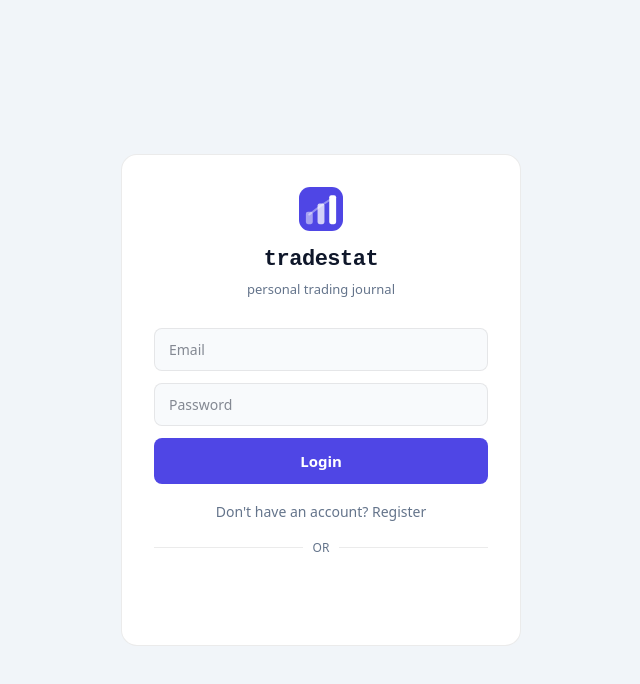
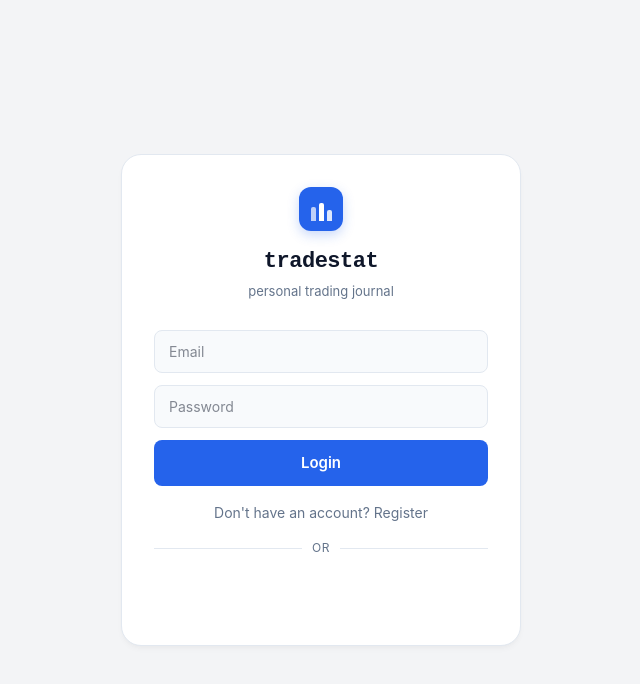
Before and after one commit to nvekay/tradeapp, a React (Vite) app in the folder frontend/: page /login in a window 1280 px wide. Shown: the top 684 px of the page, without its empty margins (319-959 px from the left). Built offline with nearby package versions, Linux system fonts and the light colour scheme; no server answers.

Commit message:
design: apply Figma tokens — Inter+JetBrains Mono, blue primary, semantic red/green, new sidebar

```diff
--- a/frontend/src/index.css
+++ b/frontend/src/index.css
@@ -1,17 +1,24 @@
 @import "tailwindcss";
-@import url('https://fonts.googleapis.com/css2?family=Space+Mono:wght@400;700&family=Geist:wght@300;400;500;600&display=swap');
+@import url("https://fonts.googleapis.com/css2?family=Inter:wght@400;500;600;700&family=JetBrains+Mono:wght@400;500;600;700&display=swap");
+
+@theme {
+  --font-sans: "Inter", sans-serif;
+  --font-mono: "JetBrains Mono", monospace;
+}
 
 * { box-sizing: border-box; }
 
 body {
   margin: 0;
-  background: #f1f5f9;
-  color: #0f172a;
-  font-family: 'Geist', 'DM Sans', system-ui, sans-serif;
-  font-size: 15px;
+  background: #F3F4F6;
+  color: #0F172A;
+  font-family: "Inter", sans-serif;
+  font-size: 14px;
+  -webkit-font-smoothing: antialiased;
+  -moz-osx-font-smoothing: grayscale;
 }
 
-.font-mono { font-family: 'Space Mono', monospace !important; }
+.font-mono { font-family: "JetBrains Mono", monospace !important; }
 
 .recharts-wrapper, .recharts-wrapper * { outline: none !important; }
 
@@ -19,3 +26,8 @@ body {
   from { opacity: 0; transform: translateY(-8px); }
   to   { opacity: 1; transform: translateY(0); }
 }
+
+::-webkit-scrollbar { width: 6px; height: 6px; }
+::-webkit-scrollbar-track { background: transparent; }
+::-webkit-scrollbar-thumb { background: #CBD5E1; border-radius: 4px; }
+::-webkit-scrollbar-thumb:hover { background: #94A3B8; }
--- a/frontend/src/pages/AddTrade.tsx
+++ b/frontend/src/pages/AddTrade.tsx
@@ -13,12 +13,12 @@ function toLocalInput(d: Date): string {
 }
 
 const C = {
-  card: '#ffffff', item: '#f8fafc', border: 'rgba(0,0,0,0.08)',
-  text: '#0f172a', muted: '#64748b', dim: '#94a3b8',
-  green: '#10b981', red: '#f97316', yellow: '#f59e0b', purple: '#6366f1', blue: '#3b82f6',
-  purpleBtn: '#4f46e5', orange: '#f97316'
+  card: '#ffffff', item: '#F8FAFC', border: '#E2E8F0',
+  text: '#0F172A', muted: '#64748B', dim: '#94A3B8',
+  green: '#059669', red: '#DC2626', yellow: '#D97706', purple: '#2563EB', blue: '#2563EB',
+  purpleBtn: '#2563EB', orange: '#DC2626'
 }
-const mono: React.CSSProperties = { fontFamily: "'Space Mono', monospace" }
+const mono: React.CSSProperties = { fontFamily: "'JetBrains Mono', monospace" }
 
 const field: React.CSSProperties = {
   background: C.item, border: `1px solid ${C.border}`, borderRadius: 8,
@@ -27,7 +27,7 @@ const field: React.CSSProperties = {
 }
 
 function Label({ children }: { children: React.ReactNode }) {
-  return <div style={{ fontSize: 12, color: C.muted, textTransform: 'uppercase', letterSpacing: '0.6px', marginBottom: 8 }}>{children}</div>
+  return <div style={{ fontSize: 11, color: C.muted, textTransform: 'uppercase', letterSpacing: '0.08em', fontWeight: 600, marginBottom: 8 }}>{children}</div>
 }
 
 export default function AddTrade() {
@@ -123,16 +123,16 @@ export default function AddTrade() {
           <div>
             <Label>Direction</Label>
             <Toggle value={direction} onChange={setDir} opts={[
-              { v: 'long'  as Direction, label: '▲ Long',  color: C.green,  bg: 'rgba(61,255,160,0.15)' },
-              { v: 'short' as Direction, label: '▼ Short', color: C.red,    bg: 'rgba(249,115,22,0.15)' },
+              { v: 'long'  as Direction, label: '▲ Long',  color: C.green, bg: '#F0FDF4' },
+              { v: 'short' as Direction, label: '▼ Short', color: C.red,   bg: '#FEF2F2' },
             ]} />
           </div>
           <div>
             <Label>Result</Label>
             <Toggle value={result} onChange={setResult} opts={[
-              { v: 'take' as TradeResult, label: 'Take', color: C.green,  bg: 'rgba(61,255,160,0.15)' },
-              { v: 'stop' as TradeResult, label: 'Stop', color: C.red,    bg: 'rgba(249,115,22,0.15)' },
-              { v: 'b/e'  as TradeResult, label: 'B/E',  color: C.yellow, bg: 'rgba(255,209,102,0.15)' },
+              { v: 'take' as TradeResult, label: 'Take', color: C.green,  bg: '#F0FDF4' },
+              { v: 'stop' as TradeResult, label: 'Stop', color: C.red,    bg: '#FEF2F2' },
+              { v: 'b/e'  as TradeResult, label: 'B/E',  color: C.yellow, bg: '#FFFBEB' },
             ]} />
           </div>
         </div>
@@ -141,9 +141,9 @@ export default function AddTrade() {
           <Label>Direction type</Label>
           <div style={{ display: 'flex', borderRadius: 8, overflow: 'hidden', border: `1px solid ${C.border}` }}>
             {([
-              { v: null,            label: '—',            color: C.muted,   bg: C.item },
-              { v: 'trend',         label: '↗ Trend',      color: C.green,   bg: 'rgba(61,255,160,0.15)' },
-              { v: 'countertrend',  label: '↙ Counter',    color: C.yellow,  bg: 'rgba(255,209,102,0.15)' },
+              { v: null,            label: '—',            color: C.muted,  bg: C.item },
+              { v: 'trend',         label: '↗ Trend',      color: C.green,  bg: '#F0FDF4' },
+              { v: 'countertrend',  label: '↙ Counter',    color: C.yellow, bg: '#FFFBEB' },
             ] as { v: TradeType | null; label: string; color: string; bg: string }[]).map(o => (
               <button key={String(o.v)} type="button" onClick={() => setTradeType(o.v)} style={{
                 flex: 1, padding: '10px 6px', fontSize: 13, fontWeight: 600, border: 'none', cursor: 'pointer',
@@ -167,7 +167,7 @@ export default function AddTrade() {
           </div>
           <div>
             <Label>PnL preview</Label>
-            <div style={{ ...field, ...mono, fontSize: 20, fontWeight: 700, color: pnlColor, display: 'flex', alignItems: 'center' }}>
+            <div style={{ ...field, ...mono, fontSize: 20, fontWeight: 700, color: pnlColor, display: 'flex', alignItems: 'center', background: pnlPreview > 0 ? '#F0FDF4' : pnlPreview < 0 ? '#FEF2F2' : C.item, borderColor: pnlPreview > 0 ? '#BBF7D0' : pnlPreview < 0 ? '#FECACA' : C.border }}>
               {pnlPreview > 0 ? '+' : ''}{pnlPreview}%
             </div>
           </div>
--- a/frontend/src/pages/Dashboard.tsx
+++ b/frontend/src/pages/Dashboard.tsx
@@ -7,20 +7,20 @@ import { getJournalDates } from '../api/journal'
 import type { StatsSummary, PnlPoint, Trade, TagStat, FactorStat, MoodStat } from '../types'
 
 const C = {
-  card: '#ffffff', item: '#f8fafc', border: 'rgba(0,0,0,0.08)',
-  text: '#0f172a', muted: '#64748b', dim: '#94a3b8',
-  green: '#10b981', red: '#f97316', yellow: '#f59e0b', purple: '#6366f1', blue: '#3b82f6',
-  purpleBtn: '#4f46e5', orange: '#f97316'
+  card: '#ffffff', item: '#F8FAFC', border: '#E2E8F0',
+  text: '#0F172A', muted: '#64748B', dim: '#94A3B8',
+  green: '#059669', red: '#DC2626', yellow: '#D97706', purple: '#2563EB', blue: '#2563EB',
+  purpleBtn: '#2563EB', orange: '#DC2626'
 }
-const mono: React.CSSProperties = { fontFamily: "'Space Mono', monospace" }
+const mono: React.CSSProperties = { fontFamily: "'JetBrains Mono', monospace" }
 
 function pnlFmt(v: number) { return `${v > 0 ? '+' : ''}${v.toFixed(2)}%` }
 function pnlColor(v: number) { return v > 0 ? C.green : v < 0 ? C.red : C.muted }
 
 function StatCard({ label, value, color = C.text, sub }: { label: string; value: string; color?: string; sub?: string }) {
   return (
-    <div style={{ background: C.card, border: `1px solid ${C.border}`, borderRadius: 14, padding: '18px 20px' }}>
-      <div style={{ fontSize: 12, color: C.muted, textTransform: 'uppercase', letterSpacing: '0.7px', marginBottom: 10 }}>{label}</div>
+    <div style={{ background: C.card, border: `1px solid ${C.border}`, borderRadius: 16, padding: '18px 20px' }}>
+      <div style={{ fontSize: 11, color: C.muted, textTransform: 'uppercase', letterSpacing: '0.08em', fontWeight: 600, marginBottom: 10 }}>{label}</div>
       <div style={{ ...mono, fontSize: 24, fontWeight: 700, color, lineHeight: 1 }}>{value}</div>
       {sub && <div style={{ fontSize: 13, color: C.dim, marginTop: 8 }}>{sub}</div>}
     </div>
@@ -29,9 +29,9 @@ function StatCard({ label, value, color = C.text, sub }: { label: string; value:
 
 function Card({ title, children, right }: { title: string; children: React.ReactNode; right?: React.ReactNode }) {
   return (
-    <div style={{ background: C.card, border: `1px solid ${C.border}`, borderRadius: 14, padding: '20px 22px' }}>
+    <div style={{ background: C.card, border: `1px solid ${C.border}`, borderRadius: 16, padding: '20px 22px' }}>
       <div style={{ display: 'flex', alignItems: 'center', justifyContent: 'space-between', marginBottom: 18 }}>
-        <span style={{ fontSize: 12, color: C.muted, textTransform: 'uppercase', letterSpacing: '0.7px' }}>{title}</span>
+        <span style={{ fontSize: 11, color: C.muted, textTransform: 'uppercase', letterSpacing: '0.08em', fontWeight: 600 }}>{title}</span>
         {right}
       </div>
       {children}
@@ -67,8 +67,8 @@ function TradeItem({ t }: { t: Trade }) {
           fontSize: 10, padding: '2px 7px', borderRadius: 4, fontWeight: 700,
           textTransform: 'uppercase', letterSpacing: '0.4px', display: 'inline-block', marginTop: 4,
           color: dirColor,
-          background: t.direction === 'long' ? 'rgba(61,255,160,0.1)' : 'rgba(249,115,22,0.1)',
-          border: `1px solid ${t.direction === 'long' ? 'rgba(61,255,160,0.2)' : 'rgba(249,115,22,0.2)'}`,
+          background: t.direction === 'long' ? '#F0FDF4' : '#FEF2F2',
+          border: `1px solid ${t.direction === 'long' ? '#BBF7D0' : '#FECACA'}`,
         }}>
           {t.direction}
         </span>
@@ -310,7 +310,7 @@ export default function Dashboard() {
       background: C.purpleBtn, color: '#ffffff', border: 'none', borderRadius: 8,
       padding: '9px 18px', fontSize: 14, cursor: 'pointer', fontWeight: 600, fontFamily: 'inherit',
     }}
-      onMouseEnter={e => (e.currentTarget.style.background = C.purple)}
+      onMouseEnter={e => (e.currentTarget.style.background = '#1D4ED8')}
       onMouseLeave={e => (e.currentTarget.style.background = C.purpleBtn)}
     >{children}</button>
   )
@@ -319,9 +319,9 @@ export default function Dashboard() {
     <div style={{ display: 'flex', alignItems: 'center', gap: 8 }}>
       {(['all', 'week', 'month'] as Period[]).map(p => (
         <button key={p} onClick={() => handlePeriod(p)} style={{
-          background: period === p ? 'rgba(124,115,255,0.2)' : 'transparent',
-          color: period === p ? '#8b84ff' : C.muted,
-          border: `1px solid ${period === p ? 'rgba(124,115,255,0.4)' : C.border}`,
+          background: period === p ? '#EFF6FF' : 'transparent',
+          color: period === p ? C.purple : C.muted,
+          border: `1px solid ${period === p ? '#BFDBFE' : C.border}`,
           borderRadius: 7, padding: '6px 14px', fontSize: 13, fontWeight: 600,
           cursor: 'pointer', fontFamily: 'inherit', transition: 'all 0.15s',
         }}>
@@ -421,8 +421,8 @@ export default function Dashboard() {
               <AreaChart data={curve} margin={{ top: 4, right: 4, bottom: 0, left: 0 }}>
                 <defs>
                   <linearGradient id="pnlGrad" x1="0" y1="0" x2="0" y2="1">
-                    <stop offset="0%"   stopColor="#3dffa0" stopOpacity={0.2} />
-                    <stop offset="100%" stopColor="#3dffa0" stopOpacity={0} />
+                    <stop offset="0%"   stopColor="#059669" stopOpacity={0.2} />
+                    <stop offset="100%" stopColor="#059669" stopOpacity={0} />
                   </linearGradient>
                 </defs>
                 <XAxis dataKey="date" hide />
@@ -468,7 +468,7 @@ export default function Dashboard() {
             {factorStats.slice(0, 5).map(f => (
               <div key={f.factor} style={{
                 padding: '5px 12px', borderRadius: 7,
-                border: `1px solid rgba(124,115,255,0.4)`, background: 'rgba(124,115,255,0.1)',
+                border: '1px solid #BFDBFE', background: '#EFF6FF',
                 ...mono, fontSize: 12, color: C.purple,
               }}>
                 {f.factor} · {f.total_trades}
--- a/frontend/src/pages/Journal.tsx
+++ b/frontend/src/pages/Journal.tsx
@@ -7,12 +7,12 @@ import { getTrades } from '../api/trades'
 import type { Trade } from '../types'
 
 const C = {
-  card: '#ffffff', item: '#f8fafc', border: 'rgba(0,0,0,0.08)',
-  text: '#0f172a', muted: '#64748b', dim: '#94a3b8',
-  green: '#10b981', red: '#f97316', yellow: '#f59e0b', purple: '#6366f1', blue: '#3b82f6',
-  purpleBtn: '#4f46e5', orange: '#f97316'
+  card: '#ffffff', item: '#F8FAFC', border: '#E2E8F0',
+  text: '#0F172A', muted: '#64748B', dim: '#94A3B8',
+  green: '#059669', red: '#DC2626', yellow: '#D97706', purple: '#2563EB', blue: '#2563EB',
+  purpleBtn: '#2563EB', orange: '#DC2626'
 }
-const mono: React.CSSProperties = { fontFamily: "'Space Mono', monospace" }
+const mono: React.CSSProperties = { fontFamily: "'JetBrains Mono', monospace" }
 
 const MOODS = [
   { val: 1, emoji: '😡', label: 'Ужасно' },
@@ -31,7 +31,7 @@ function MoodPicker({ value, onChange }: { value?: number | null, onChange: (v:
           onClick={() => onChange(m.val)}
           style={{
             fontSize: 24, padding: '4px 8px', borderRadius: 8, cursor: 'pointer', border: 'none',
-            background: value === m.val ? 'rgba(99,102,241,0.15)' : 'transparent',
+            background: value === m.val ? '#EFF6FF' : 'transparent',
             filter: value === m.val || !value ? 'grayscale(0)' : 'grayscale(1)',
             transform: value === m.val ? 'scale(1.1)' : 'scale(1)',
             transition: 'all 0.15s'
@@ -201,7 +201,7 @@ export default function Journal() {
         {/* Left col: Form */}
         <div style={{ display: 'flex', flexDirection: 'column', gap: 20 }}>
 
-          <div style={{ background: C.card, border: `1px solid ${C.border}`, borderRadius: 14, padding: '24px 28px' }}>
+          <div style={{ background: C.card, border: `1px solid ${C.border}`, borderRadius: 16, padding: '24px 28px' }}>
             <div style={{ display: 'flex', alignItems: 'center', gap: 10, marginBottom: 20 }}>
               <span style={{ fontSize: 20 }}>☀️</span>
               <h2 style={{ margin: 0, fontSize: 18, color: C.text, fontWeight: 700 }}>Pre-Market (До торгов)</h2>
@@ -226,7 +226,7 @@ export default function Journal() {
             </div>
           </div>
 
-          <div style={{ background: C.card, border: `1px solid ${C.border}`, borderRadius: 14, padding: '24px 28px' }}>
+          <div style={{ background: C.card, border: `1px solid ${C.border}`, borderRadius: 16, padding: '24px 28px' }}>
             <div style={{ display: 'flex', alignItems: 'center', gap: 10, marginBottom: 20 }}>
               <span style={{ fontSize: 20 }}>🌙</span>
               <h2 style={{ margin: 0, fontSize: 18, color: C.text, fontWeight: 700 }}>Post-Market (После торгов)</h2>
@@ -267,7 +267,7 @@ export default function Journal() {
 
         {/* Middle col: Day Summary */}
         <div>
-          <div style={{ background: C.card, border: `1px solid ${C.border}`, borderRadius: 14, padding: '20px 22px', position: 'sticky', top: 20 }}>
+          <div style={{ background: C.card, border: `1px solid ${C.border}`, borderRadius: 16, padding: '20px 22px', position: 'sticky', top: 20 }}>
             <div style={{ fontSize: 12, color: C.muted, textTransform: 'uppercase', letterSpacing: '0.7px', marginBottom: 16 }}>Итог за {new Date(date).toLocaleDateString('ru')}</div>
 
             <div style={{ display: 'flex', flexDirection: 'column', gap: 16 }}>
@@ -310,7 +310,7 @@ export default function Journal() {
 
         {/* Right col: Journal History */}
         <div>
-          <div style={{ background: C.card, border: `1px solid ${C.border}`, borderRadius: 14, padding: '20px 18px', position: 'sticky', top: 20 }}>
+          <div style={{ background: C.card, border: `1px solid ${C.border}`, borderRadius: 16, padding: '20px 18px', position: 'sticky', top: 20 }}>
             <div style={{ fontSize: 12, color: C.muted, textTransform: 'uppercase', letterSpacing: '0.7px', marginBottom: 14 }}>История записей</div>
             {allJournalDates.length === 0 ? (
               <div style={{ fontSize: 13, color: C.dim }}>Нет записей</div>
--- a/frontend/src/pages/Login.tsx
+++ b/frontend/src/pages/Login.tsx
@@ -4,9 +4,9 @@ import { GoogleLogin } from '@react-oauth/google'
 import { login, register, googleLogin } from '../api/auth'
 
 const C = {
-  card: '#ffffff', item: '#f8fafc', border: 'rgba(0,0,0,0.08)',
-  text: '#0f172a', muted: '#64748b', dim: '#94a3b8',
-  purpleBtn: '#4f46e5', red: '#f97316'
+  card: '#ffffff', item: '#F8FAFC', border: '#E2E8F0',
+  text: '#0F172A', muted: '#64748B',
+  primaryBtn: '#2563EB', red: '#DC2626'
 }
 
 export default function Login() {
@@ -21,12 +21,10 @@ export default function Login() {
     e.preventDefault()
     setError('')
     setLoading(true)
-
     try {
       const data = isLogin
         ? await login({ email, password })
         : await register({ email, password })
-
       localStorage.setItem('token', data.access_token)
       navigate('/')
     } catch (err: any) {
@@ -52,76 +50,61 @@ export default function Login() {
     background: C.item, border: `1px solid ${C.border}`, borderRadius: 8,
     padding: '10px 14px', fontSize: 14, color: C.text, outline: 'none',
     width: '100%', fontFamily: 'inherit', transition: 'border-color 0.15s',
-    marginBottom: 12
+    marginBottom: 12,
   }
 
   return (
-    <div style={{ display: 'flex', justifyContent: 'center', alignItems: 'center', minHeight: '100vh', background: '#f1f5f9' }}>
-      <div style={{ background: C.card, padding: 32, borderRadius: 16, width: '100%', maxWidth: 400, border: `1px solid ${C.border}` }}>
+    <div style={{ display: 'flex', justifyContent: 'center', alignItems: 'center', minHeight: '100vh', background: '#F3F4F6' }}>
+      <div style={{
+        background: C.card, padding: 32, borderRadius: 20, width: '100%', maxWidth: 400,
+        border: `1px solid ${C.border}`,
+        boxShadow: '0 4px 6px -1px rgba(0,0,0,0.03), 0 2px 4px -1px rgba(0,0,0,0.02)',
+      }}>
         <div style={{ marginBottom: 28, textAlign: 'center' }}>
-          <svg xmlns="http://www.w3.org/2000/svg" viewBox="0 0 32 32" width="44" height="44" style={{ margin: '0 auto 12px', display: 'block' }}>
-            <rect width="32" height="32" rx="8" fill="#4f46e5"/>
-            <rect x="5" y="18" width="5" height="9" rx="1.5" fill="rgba(255,255,255,0.5)"/>
-            <rect x="13.5" y="12" width="5" height="15" rx="1.5" fill="rgba(255,255,255,0.75)"/>
-            <rect x="22" y="6" width="5" height="21" rx="1.5" fill="#ffffff"/>
-            <polyline points="7.5,20 16,13.5 24.5,8" stroke="rgba(255,255,255,0.4)" strokeWidth="1.5" fill="none" strokeLinecap="round" strokeLinejoin="round"/>
-          </svg>
-          <div style={{ fontFamily: "'Space Mono', monospace", fontSize: 22, fontWeight: 700, color: C.text, letterSpacing: '-0.5px' }}>tradestat</div>
+          {/* Bar chart logo */}
+          <div style={{
+            width: 44, height: 44, background: '#2563EB', borderRadius: 12,
+            display: 'flex', alignItems: 'flex-end', justifyContent: 'center',
+            paddingBottom: 10, gap: 3, margin: '0 auto 14px',
+            boxShadow: '0 4px 12px rgba(37,99,235,0.25)',
+          }}>
+            <div style={{ width: 5, height: 14, background: 'rgba(255,255,255,0.7)', borderRadius: '2px 2px 0 0' }} />
+            <div style={{ width: 5, height: 18, background: '#ffffff', borderRadius: '2px 2px 0 0' }} />
+            <div style={{ width: 5, height: 11, background: 'rgba(255,255,255,0.85)', borderRadius: '2px 2px 0 0' }} />
+          </div>
+          <div style={{ fontFamily: "'JetBrains Mono', monospace", fontSize: 22, fontWeight: 700, color: C.text, letterSpacing: '-0.5px' }}>tradestat</div>
           <div style={{ fontSize: 13, color: C.muted, marginTop: 4 }}>personal trading journal</div>
         </div>
 
         {error && <div style={{ color: C.red, fontSize: 14, marginBottom: 16, textAlign: 'center' }}>{error}</div>}
 
         <form onSubmit={handleSubmit}>
-          <input
-            type="email"
-            placeholder="Email"
-            value={email}
-            onChange={e => setEmail(e.target.value)}
-            style={inputStyle}
-            required
-          />
-          <input
-            type="password"
-            placeholder="Password"
-            value={password}
-            onChange={e => setPassword(e.target.value)}
-            style={inputStyle}
-            required
-          />
-
-          <button
-            type="submit"
-            disabled={loading}
-            style={{
-              background: C.purpleBtn, color: '#ffffff', border: 'none', borderRadius: 8,
-              padding: '12px', fontSize: 15, cursor: 'pointer', fontWeight: 600, fontFamily: 'inherit',
-              width: '100%', opacity: loading ? 0.7 : 1, marginBottom: 16
-            }}
-          >
+          <input type="email" placeholder="Email" value={email} onChange={e => setEmail(e.target.value)} style={inputStyle} required />
+          <input type="password" placeholder="Password" value={password} onChange={e => setPassword(e.target.value)} style={inputStyle} required />
+          <button type="submit" disabled={loading} style={{
+            background: C.primaryBtn, color: '#ffffff', border: 'none', borderRadius: 8,
+            padding: '12px', fontSize: 15, cursor: 'pointer', fontWeight: 600, fontFamily: 'inherit',
+            width: '100%', opacity: loading ? 0.7 : 1, marginBottom: 16,
+            transition: 'opacity 0.15s',
+          }}>
             {loading ? 'Wait...' : (isLogin ? 'Login' : 'Register')}
           </button>
         </form>
 
         <div style={{ textAlign: 'center', marginBottom: 16 }}>
           <span style={{ fontSize: 14, color: C.muted, cursor: 'pointer' }} onClick={() => setIsLogin(!isLogin)}>
-            {isLogin ? "Don't have an account? Register" : "Already have an account? Login"}
+            {isLogin ? "Don't have an account? Register" : 'Already have an account? Login'}
           </span>
         </div>
 
         <div style={{ display: 'flex', alignItems: 'center', margin: '16px 0' }}>
           <div style={{ flex: 1, height: 1, background: C.border }} />
-          <div style={{ padding: '0 10px', fontSize: 12, color: C.muted, textTransform: 'uppercase' }}>or</div>
+          <div style={{ padding: '0 10px', fontSize: 12, color: C.muted, textTransform: 'uppercase', letterSpacing: '0.05em' }}>or</div>
           <div style={{ flex: 1, height: 1, background: C.border }} />
         </div>
 
         <div style={{ display: 'flex', justifyContent: 'center' }}>
-          <GoogleLogin
-            onSuccess={handleGoogleSuccess}
-            onError={() => setError('Google Login Failed')}
-            theme="outline"
-            size="large"
-          />
+          <GoogleLogin onSuccess={handleGoogleSuccess} onError={() => setError('Google Login Failed')} theme="outline" size="large" />
         </div>
       </div>
     </div>
--- a/frontend/src/pages/Trades.tsx
+++ b/frontend/src/pages/Trades.tsx
@@ -4,12 +4,12 @@ import { getTrades, deleteTrade, importHtml, getExportUrl } from '../api/trades'
 import type { Trade } from '../types'
 
 const C = {
-  card: '#ffffff', item: '#f8fafc', border: 'rgba(0,0,0,0.08)',
-  text: '#0f172a', muted: '#64748b', dim: '#94a3b8',
-  green: '#10b981', red: '#f97316', yellow: '#f59e0b', purple: '#6366f1', blue: '#3b82f6',
-  purpleBtn: '#4f46e5', orange: '#f97316'
+  card: '#ffffff', item: '#F8FAFC', border: '#E2E8F0',
+  text: '#0F172A', muted: '#64748B', dim: '#94A3B8',
+  green: '#059669', red: '#DC2626', yellow: '#D97706', purple: '#2563EB', blue: '#2563EB',
+  purpleBtn: '#2563EB', orange: '#DC2626'
 }
-const mono: React.CSSProperties = { fontFamily: "'Space Mono', monospace" }
+const mono: React.CSSProperties = { fontFamily: "'JetBrains Mono', monospace" }
 
 type SortField = 'date' | 'symbol' | 'pnl_pct' | 'rating' | 'rr'
 type SortDir   = 'asc' | 'desc'
@@ -28,8 +28,8 @@ function DirBadge({ dir }: { dir: string }) {
       fontSize: 13, padding: '4px 10px', borderRadius: 5, fontWeight: 700,
       textTransform: 'uppercase', letterSpacing: '0.4px',
       color: long ? C.green : C.red,
-      background: long ? 'rgba(61,255,160,0.1)' : 'rgba(249,115,22,0.1)',
-      border: `1px solid ${long ? 'rgba(61,255,160,0.2)' : 'rgba(249,115,22,0.2)'}`,
+      background: long ? '#F0FDF4' : '#FEF2F2',
+      border: `1px solid ${long ? '#BBF7D0' : '#FECACA'}`,
     }}>
       {long ? '▲ Long' : '▼ Short'}
     </span>
@@ -54,9 +54,9 @@ function TypeBadge({ type }: { type: string | null }) {
 
 function ResultBadge({ result }: { result: string }) {
   const cfg: Record<string, { label: string; color: string; bg: string; border: string }> = {
-    take:  { label: 'Take', color: C.green,  bg: 'rgba(61,255,160,0.1)',   border: 'rgba(61,255,160,0.2)' },
-    stop:  { label: 'Stop', color: C.red,    bg: 'rgba(249,115,22,0.1)',   border: 'rgba(249,115,22,0.2)' },
-    'b/e': { label: 'B/E',  color: C.yellow, bg: 'rgba(255,209,102,0.1)', border: 'rgba(255,209,102,0.2)' },
+    take:  { label: 'Take', color: C.green,  bg: '#F0FDF4',   border: '#BBF7D0' },
+    stop:  { label: 'Stop', color: C.red,    bg: '#FEF2F2',   border: '#FECACA' },
+    'b/e': { label: 'B/E',  color: C.yellow, bg: '#FFFBEB', border: '#FDE68A' },
   }
   const s = cfg[result] ?? cfg.stop
   return (
@@ -491,7 +491,7 @@ export default function Trades() {
       ) : sorted.length === 0 ? (
         <p style={{ color: C.muted, fontSize: 15 }}>No trades found.</p>
       ) : (
-        <div style={{ overflowX: 'auto', borderRadius: 14, border: `1px solid ${C.border}` }}>
+        <div style={{ overflowX: 'auto', borderRadius: 16, border: `1px solid ${C.border}` }}>
           <table style={{ width: '100%', borderCollapse: 'collapse' }}>
             <thead>
               <tr style={{ background: C.card, borderBottom: `1px solid ${C.border}` }}>
```
Also changed, not shown: frontend/src/components/Layout.tsx (+41 -39 lines), frontend/public/favicon.svg.
